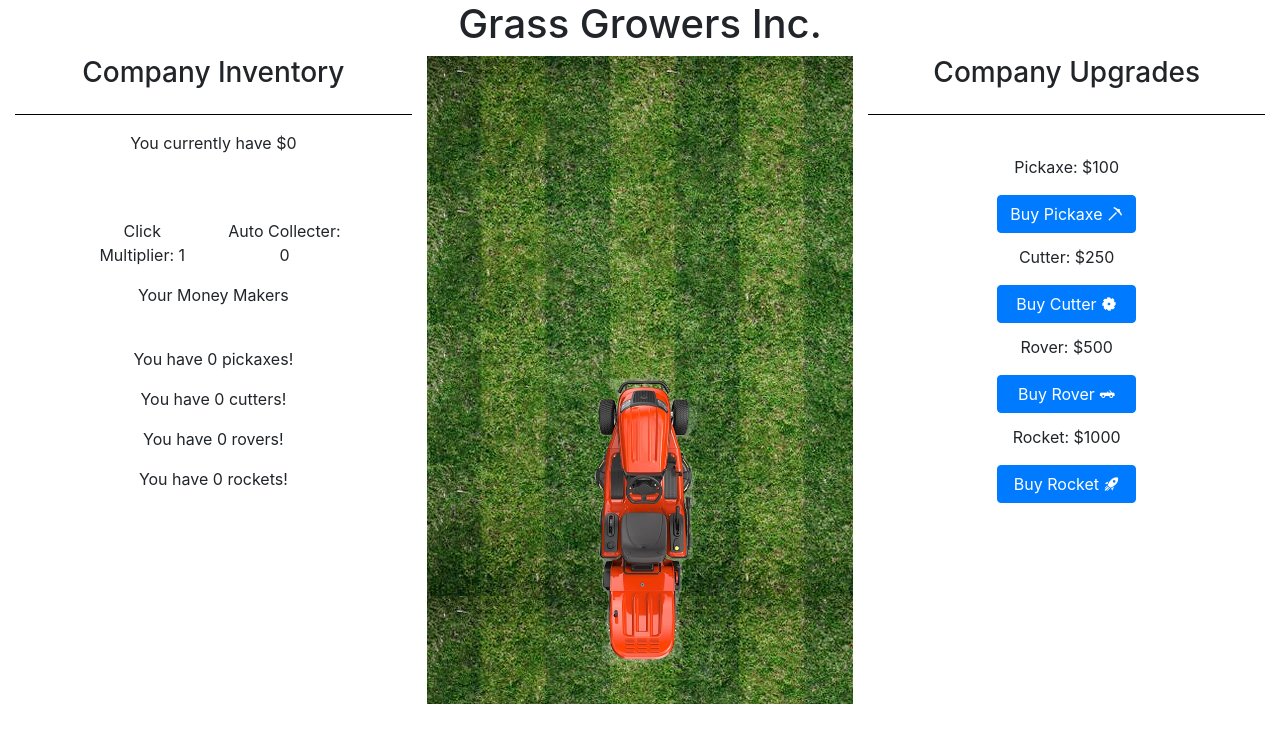
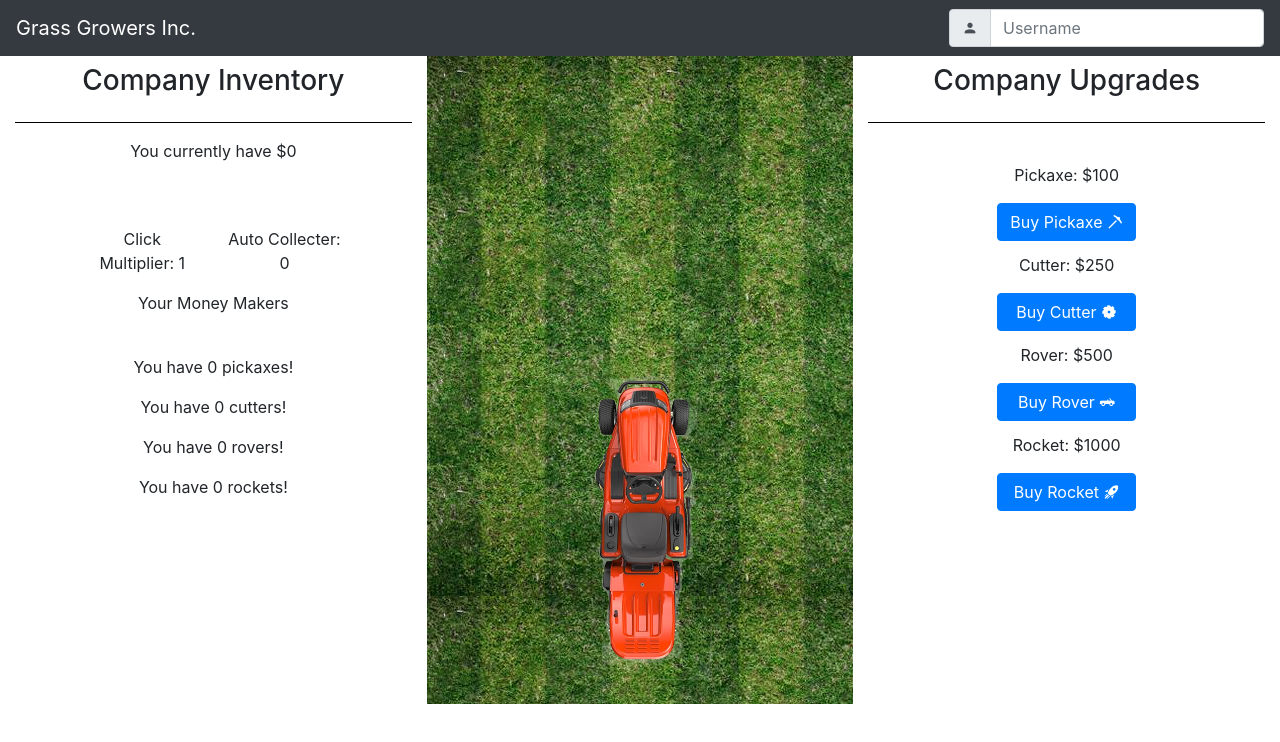
Before and after one commit to Jo-nathanWright/grass-cutter, a plain HTML site: page index.HTML in a window 1280 px wide. Drawn offline with nearby package versions, Linux system fonts and the light colour scheme.

Commit message:
Added Header

```diff
--- a/index.HTML
+++ b/index.HTML
@@ -14,12 +14,23 @@
 
 <body>
     <header class="text-center">
-        <h1>Grass Growers Inc.</h1>
+        <nav class="navbar navbar-dark bg-dark">
+            <a class="navbar-brand">Grass Growers Inc.</a>
+            <form class="form-inline">
+                <div class="input-group">
+                    <div class="input-group-prepend">
+                        <span class="input-group-text" id="basic-addon1"><i class="mdi mdi-account"></i></span>
+                    </div>
+                    <input type="text" class="form-control" placeholder="Username" aria-label="Username"
+                        aria-describedby="basic-addon1">
+                </div>
+            </form>
+        </nav>
     </header>
     <main class="container-fluid">
         <div class="row flex-row justify-content-between">
             <div class="col-4">
-                <div class="row flex-column align-content-between">
+                <div class="row flex-column align-content-between py-2">
                     <div class="col-12 d-flex flex-column justify-content-end text-center">
                         <h3>Company Inventory</h3>
                         <hr>
@@ -63,7 +74,7 @@
                 </div>
             </div>
             <div class="col-4">
-                <div class="row flex-column">
+                <div class="row flex-column py-2">
                     <div class="col-12 d-flex flex-column justify-content-end text-center">
                         <h3>Company Upgrades</h3>
                         <hr>
```
